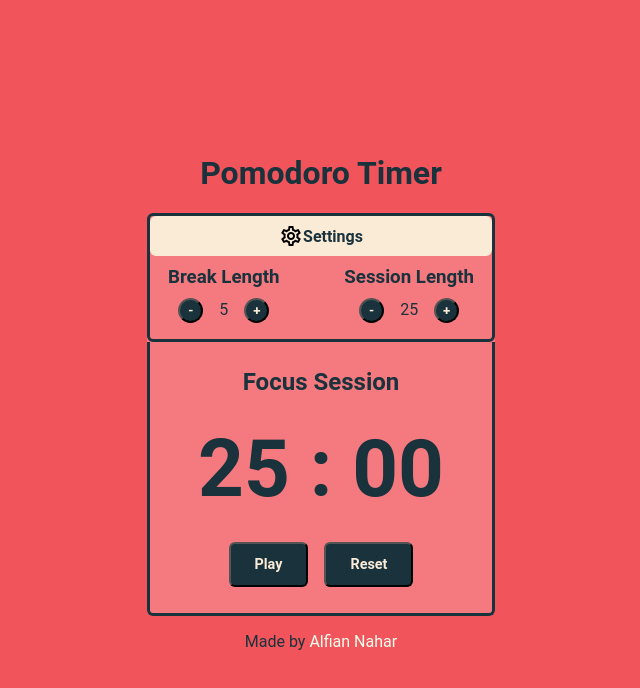
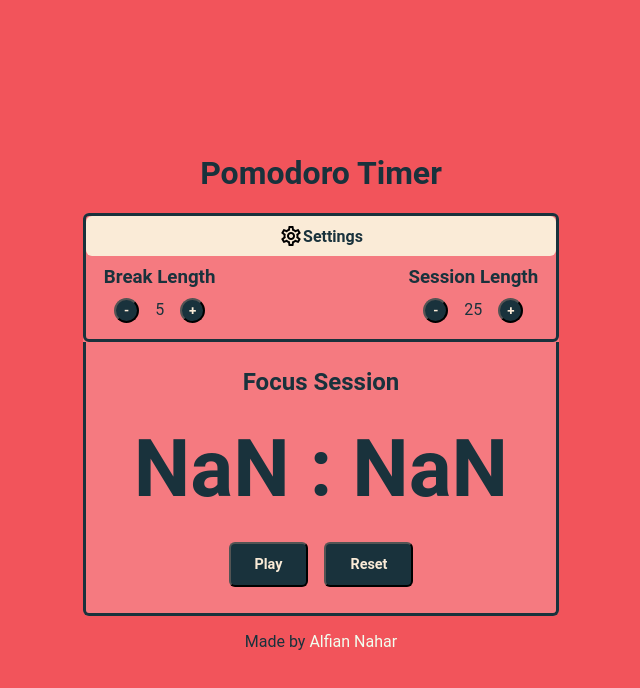
Before and after one commit to alfianahar/pomodoro-countdowntimer, a React (Vite) app: page / in a window 1280 px wide. Shown: the top 688 px of the page, without its empty margins (319-959 px from the left). Built offline with nearby package versions, Linux system fonts and the light colour scheme.

Commit message:
change minutes and second

```diff
--- a/src/App.jsx
+++ b/src/App.jsx
@@ -30,7 +30,10 @@ function PomoSetting ({sessionTime, setSessionTime, breakTime, setBreakTime}) {
   )
 }
 
-function Clock ({minutes, setMinutes, seconds, setSeconds, now, setNow, sessionTime, setSessionTime, breakTime, setBreakTime, play, setPlay}) {
+function Clock ({now, setNow, sessionTime, setSessionTime, breakTime, setBreakTime, displayTime, setdisplayTime, play, setPlay}) {
+  const minutes = Math.floor(displayTime / 60)
+  const seconds = displayTime - (minutes * 60)
+
   const mins = minutes < 10 ? `0${minutes}` : minutes;
   const secs = seconds < 10 ? `0${seconds}` : seconds;
 
@@ -38,27 +41,28 @@ function Clock ({minutes, setMinutes, seconds, setSeconds, now, setNow, sessionT
     let interval = setInterval(() => {
       clearInterval(interval);
 
-      if (play) {
-        if (seconds === 0) {
-          if (minutes !== 0) {
-            setSeconds(59)
-            setMinutes(minutes - 1)
-          } else {
-            let minutes = now ? sessionTime - 1 : breakTime - 1;
-            let seconds = 59;
+      if  (displayTime && play) {
+        setdisplayTime(displayTime-1)
+      }
 
-            setSeconds(seconds);
-            setMinutes(minutes);
-            setNow(!now);
-          }
-        } else {
-          setSeconds(seconds - 1)
-        }
-      }
+        // if (seconds === 0 && play) {
+        //   if (minutes !== 0 ) {
+        //     seconds = Number(59)
+        //     minutes - 1
+
+        //   } else {
+        //     // let minutes = now ? sessionTime - 1 : breakTime - 1;
+        //     // let seconds = 59;
+
+        //     // setNow(!now);
+        //   }
+        // } else {
+        //     seconds - 1
+        // }
 
 
     }, 1000)
-  }, [seconds, play])
+  }, [play, displayTime])
 
   return (
     <div className={now ? 'clock-break' : 'clock'}>
@@ -72,29 +76,28 @@ function Clock ({minutes, setMinutes, seconds, setSeconds, now, setNow, sessionT
   )
 }
 
-function Pomodoro({minutes, setMinutes, seconds, setSeconds, now, setNow, sessionTime, setSessionTime, breakTime, setBreakTime, play, setPlay}) {
+function Pomodoro({now, setNow, sessionTime, setSessionTime, breakTime, setBreakTime, play, setPlay}) {
   return (
     <div className="pomodoro">
       <PomoSetting sessionTime={sessionTime} setSessionTime={setSessionTime} breakTime={breakTime} setBreakTime={setBreakTime}/>
-      <Clock minutes={minutes} setMinutes={setMinutes} seconds={seconds} setSeconds={setSeconds} now={now} setNow={setNow} sessionTime={sessionTime} setSessionTime={setSessionTime} breakTime={breakTime} setBreakTime={setBreakTime} play={play} setPlay={setPlay}/>
+      <Clock now={now} setNow={setNow} sessionTime={sessionTime} setSessionTime={setSessionTime} breakTime={breakTime} setBreakTime={setBreakTime} play={play} setPlay={setPlay}/>
     </div>
   )
 }
 
 
 function App() {
-  const [minutes, setMinutes] = useState(25)
-  const [seconds, setSeconds] = useState(0)
   const [now, setNow] = useState(false)
   const [sessionTime, setSessionTime] = useState(25)
   const [breakTime, setBreakTime] = useState(5)
+  const [displayTime, setdisplayTime] = useState(1500)
   const [play, setPlay] = useState(false)
 
 
   return (
     <div className="App">
       <h1>Pomodoro Timer</h1>
-      <Pomodoro minutes={minutes} setMinutes={setMinutes} seconds={seconds} setSeconds={setSeconds} now={now} setNow={setNow} sessionTime={sessionTime} setSessionTime={setSessionTime} breakTime={breakTime} setBreakTime={setBreakTime} play={play} setPlay={setPlay}  />
+      <Pomodoro now={now} setNow={setNow} sessionTime={sessionTime} setSessionTime={setSessionTime} breakTime={breakTime} setBreakTime={setBreakTime} displayTime={displayTime} setdisplayTime={setdisplayTime} play={play} setPlay={setPlay}  />
 
       <footer className="credit">
         <p className="">
```
